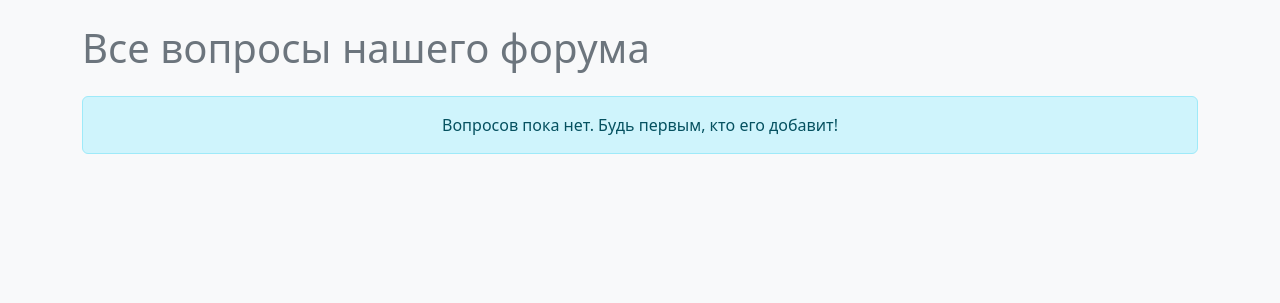
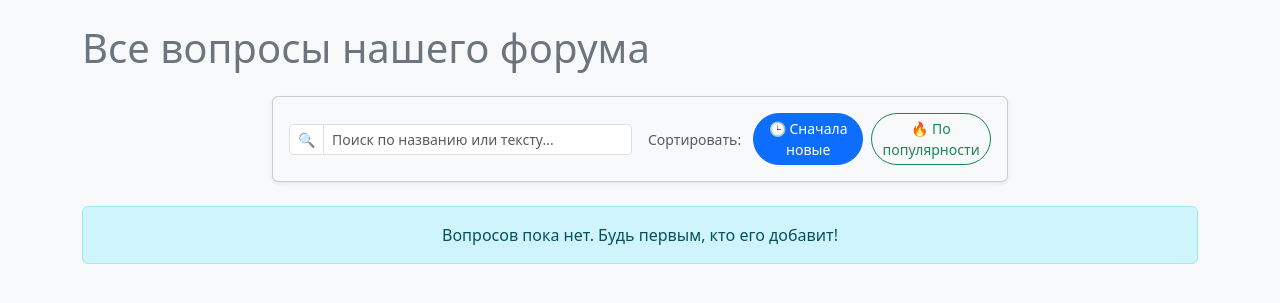
Before and after one commit to Lehaaaaaaa/discuss_questions, a Django app: page / in a window 1280 px wide. Shown: the part 56-359 px from the top of the page. Run offline with Django 5.2, Linux system fonts and the light colour scheme; data that the repository does not hold is empty.

Commit message:
sorting system

```diff
--- a/discuss_and_solve/discuss_app/templates/index.html
+++ b/discuss_and_solve/discuss_app/templates/index.html
@@ -3,6 +3,41 @@
 {% block content %}
 <h1 class="mb-4 text-secondary">Все вопросы нашего форума</h1>
 
+<div class="row mb-4">
+    <div class="col-md-8 mx-auto">
+        <div class="card shadow-sm bg-light">
+            <div class="card-body">
+                <form method="get" action="{% url 'index_page' %}" class="row g-3 align-items-center">
+
+                    <div class="col-lg-6">
+                        <div class="input-group input-group-sm">
+                            <span class="input-group-text bg-white text-muted">🔍</span>
+                            <input type="text" name="search" class="form-control" placeholder="Поиск по названию или тексту..." value="{{ search_query }}">
+                            {% if search_query %}
+                                <a href="{% url 'index_page' %}?sort={{ current_sort }}" class="btn btn-outline-secondary btn-sm d-flex align-items-center">Очистить</a>
+                            {% endif %}
+                        </div>
+                    </div>
+
+                    <div class="col-lg-6 d-flex justify-content-lg-end gap-2">
+                        <span class="text-muted small align-self-center me-1">Сортировать:</span>
+
+                        <a href="{% url 'index_page' %}?sort=date&search={{ search_query }}"
+                           class="btn btn-sm rounded-pill {% if current_sort == 'date' %}btn-primary{% else %}btn-outline-primary{% endif %}">
+                            🕒 Сначала новые
+                        </a>
+
+                        <a href="{% url 'index_page' %}?sort=likes&search={{ search_query }}"
+                           class="btn btn-sm rounded-pill {% if current_sort == 'likes' %}btn-success{% else %}btn-outline-success{% endif %}">
+                            🔥 По популярности
+                        </a>
+                    </div>
+
+                </form>
+            </div>
+        </div>
+    </div>
+</div>
 <div class="row">
     {% for question in questions %}
         <div class="col-md-8 mx-auto mb-4">
--- a/discuss_and_solve/discuss_app/views.py
+++ b/discuss_and_solve/discuss_app/views.py
@@ -3,6 +3,7 @@ from .models import Question, Favorite, Report, Comment
 from django.contrib.auth.decorators import login_required
 from django import forms
 from django.utils.text import slugify
+from django.db.models import Count
 
 
 class QuestionForm(forms.ModelForm):
@@ -11,7 +12,21 @@ class QuestionForm(forms.ModelForm):
         fields = ['title', 'text', 'image']
 
 def index(request):
-    all_questions = Question.objects.all().order_by('-created_at')
+    questions_queryset = Question.objects.all()
+
+    search_query = request.GET.get('search', '')
+    if search_query:
+        questions_queryset = questions_queryset.filter(
+            title__icontains = search_query
+        ) | questions_queryset.filter(
+            text__icontains = search_query
+        )
+
+    sort_by = request.GET.get('sort', 'date')
+    if sort_by == 'likes':
+        questions_queryset = questions_queryset.annotate(total_likes = Count('likes'))
+    else:
+        questions_queryset = questions_queryset.order_by('-created_at')
 
     user_favorites_ids = []
     user_reports_ids = []
@@ -21,9 +36,11 @@ def index(request):
         user_reports_ids = Report.objects.filter(user=request.user).values_list('question_id', flat=True)
 
     return render(request, 'index.html', {
-        'questions': all_questions,
+        'questions': questions_queryset,
         'user_favorites_ids': user_favorites_ids,
-        'user_reports_ids': user_reports_ids
+        'user_reports_ids': user_reports_ids,
+        'current_sort': sort_by,
+        'search_query': search_query,
     })
 
 @login_required(login_url = 'login')
@@ -80,15 +97,27 @@ def toggle_favorite(request, question_id):
 
 @login_required
 def favorite_questions(request):
-    favorites = Favorite.objects.filter(user=request.user).select_related('question')
-    questions = [fav.question for fav in favorites]
-    user_favorites_ids = [q.id for q in questions]
+    favorites = Favorite.objects.filter(user=request.user)
+
+    favorite_question_ids = favorites.values_list('question_id', flat=True)
+
+    questions_queryset = Question.objects.filter(id__in=favorite_question_ids)
+
+    search_query = request.GET.get('search', '')
+    if search_query:
+        questions_queryset = questions_queryset.filter(title__icontains=search_query) | questions_queryset.filter(text__icontains=search_query)
+
+    sort_by = request.GET.get('sort', 'date')
+    if sort_by == 'likes':
+        questions_queryset = questions_queryset.annotate(total_likes=Count('likes')).order_by('-total_likes', '-created_at')
+    else:
+        questions_queryset = questions_queryset.order_by('-created_at')
 
     return render(request, 'favorites.html', {
-        'questions': questions,
-        'user_favorites_ids': user_favorites_ids
+        'questions': questions_queryset,
+        'current_sort': sort_by,
+        'search_query': search_query,
     })
-
 
 @login_required
 def toggle_report(request, question_id):
```
Also changed, not shown: discuss_and_solve/discuss_app/templates/favorites.html (+35 -0 lines).
